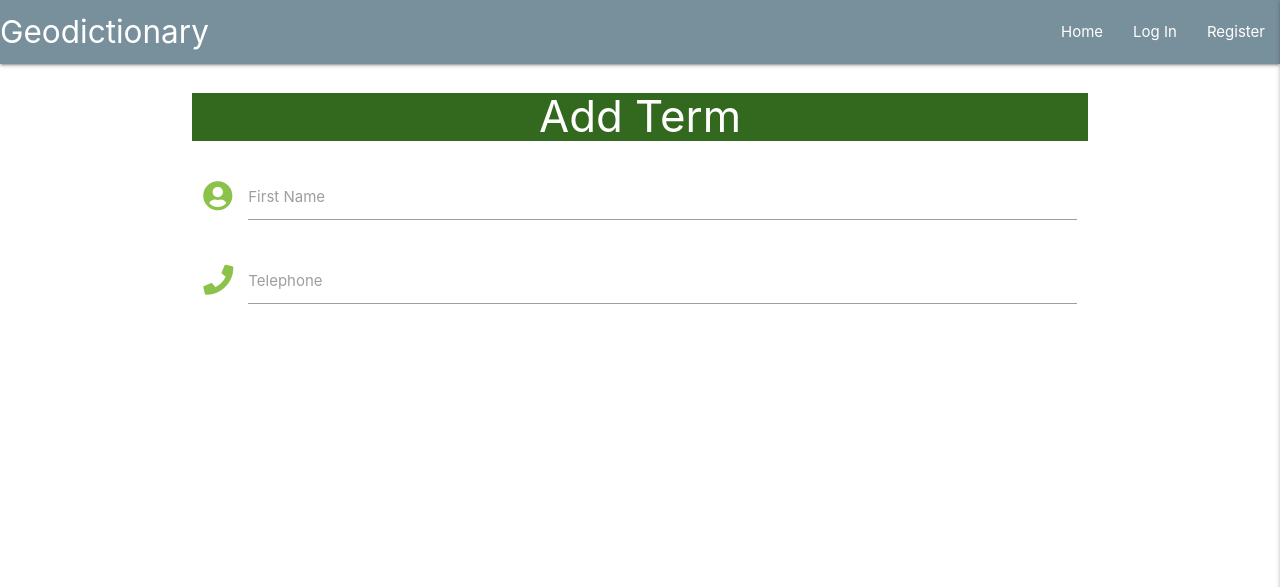
After one commit to sruss07/MS03-Geodictionary, a Flask app: page /add_term in a window 1280 px wide. The commit adds this page. Shown: the top 587 px of the page. Run offline with Flask 2, Linux system fonts and the light colour scheme; some libraries are stand-ins or nearby versions.

Commit message:
create add_term template

```diff
--- a/app.py
+++ b/app.py
@@ -101,6 +101,11 @@ def logout():
     return redirect(url_for("login"))
 
 
+@app.route("/add_term")
+def add_term():
+    return render_template("add_term.html")
+
+
 if __name__ == "__main__":
     app.run(host=os.environ.get("IP"),
             port=int(os.environ.get("PORT")),
--- /dev/null
+++ b/templates/add_term.html
@@ -0,0 +1,23 @@
+{% extends "base.html" %}
+{% block content %}
+
+<h3 class="white-text light-green darken-4 center-align">Add Term</h3>
+
+<div class="row">
+    <form class="col s12" method="POST" action="">
+        <div class="row">
+            <div class="input-field col s12">
+                <i class="fas fa-user-circle prefix light-green-text darken-4"></i>
+                <input id="icon_prefix" type="text" class="validate">
+                <label for="icon_prefix">First Name</label>
+            </div>
+            <div class="input-field col s12">
+                <i class="fas fa-phone prefix light-green-text darken-4"></i>
+                <input id="icon_telephone" type="tel" class="validate">
+                <label for="icon_telephone">Telephone</label>
+            </div>
+        </div>
+    </form>
+</div>
+
+{% endblock %}
--- a/templates/base.html
+++ b/templates/base.html
@@ -23,7 +23,7 @@
                 <li><a href="{{ url_for('get_geoTerms') }}">Home</a></li>
                 {% if session.user %}
                     <li><a href="{{ url_for('profile', username=session['user']) }}">Profile</a></li>
-                    <li><a href="#">Add Term</a></li>
+                    <li><a href="{{ url_for('add_term') }}">Add Term</a></li>
                     <li><a href="#">Manage Terms</a></li>
                     <li><a href="{{ url_for('logout') }}">Log Out</a></li>
                 {% else %}
@@ -40,7 +40,7 @@
                 <li><a href="{{ url_for('get_geoTerms') }}">Home</a></li>
                 {% if session.user %}
                     <li><a href="{{ url_for('profile', username=session['user']) }}">Profile</a></li>
-                    <li><a href="#">Add Term</a></li>
+                    <li><a href="{{ url_for('add_term') }}">Add Term</a></li>
                     <li><a href="#">Manage Terms</a></li>
                     <li><a href="{{ url_for('logout') }}">Log Out</a></li>
                 {% else %}
--- a/templates/terms.html
+++ b/templates/terms.html
@@ -1,5 +1,5 @@
 {% extends "base.html" %}
-{% block content %}A
+{% block content %}
 
     <ul class="collapsible">
         {% for term in geoTerms %}
```
